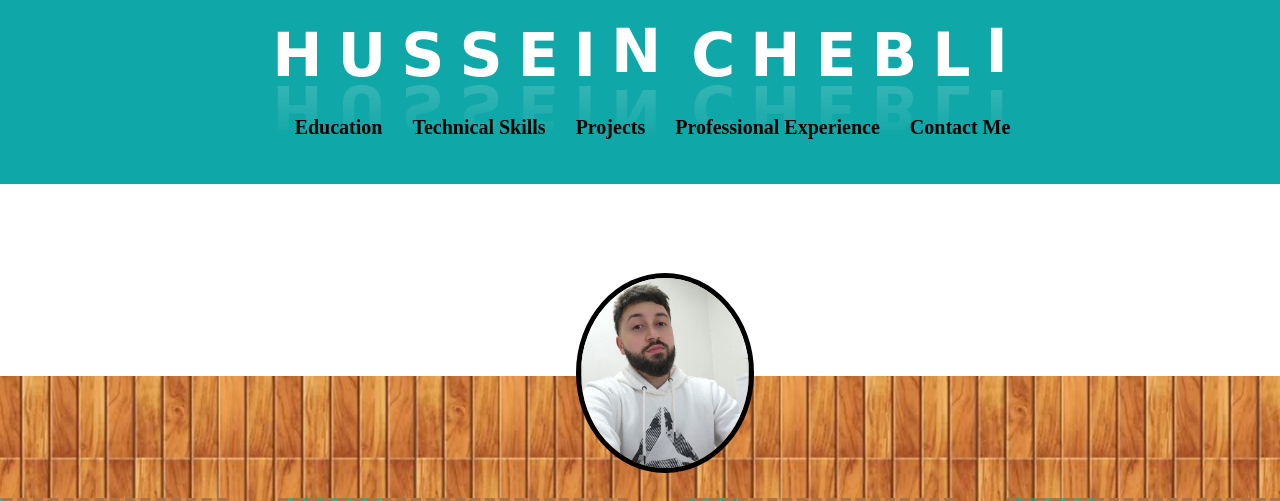
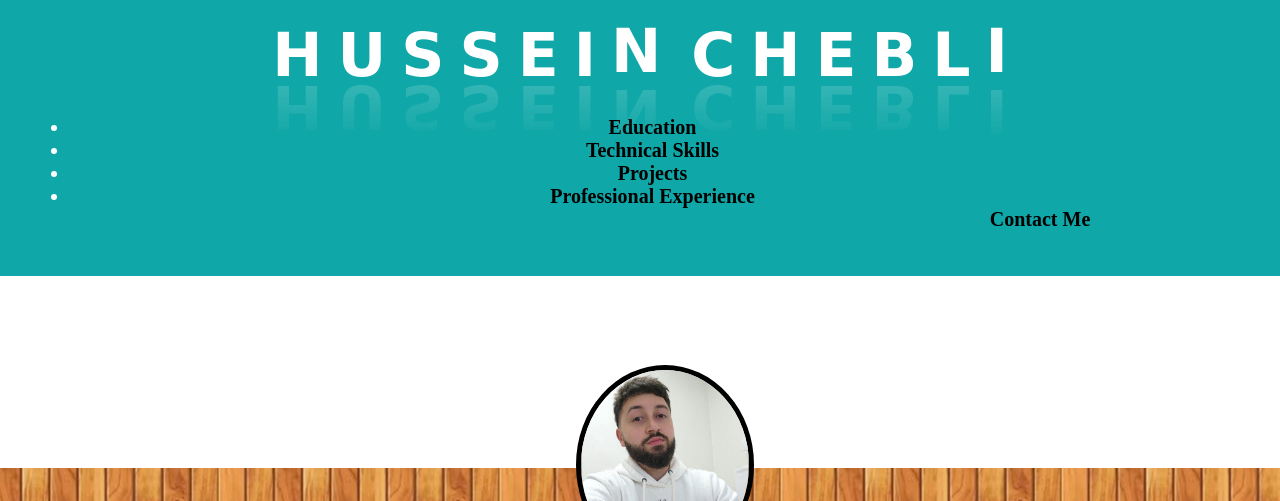
Before and after one commit to hkchebli/portfolio, a plain HTML site: page index.html in a window 1280 px wide. Shown: the top 501 px of the page. Drawn offline with Linux system fonts and the light colour scheme.

Commit message:
latest update

```diff
--- a/assets/css/style.css
+++ b/assets/css/style.css
@@ -39,18 +39,14 @@ h3 {
     font-size: 20px;
 }
 
-section .contact{
-    position: absolute;
-    font-size: 20px;
-    text-align: center;
-    display: center;
+.contact{
     display: inline-block;
-    margin-right: 400px;
+    margin-left: 800px;
     justify-content: center;
 }
 
 header h3 ul li {
-    display: inline-block;
+    text-align: center;
     margin-left: 25px;
     justify-content: center;
 }
```
